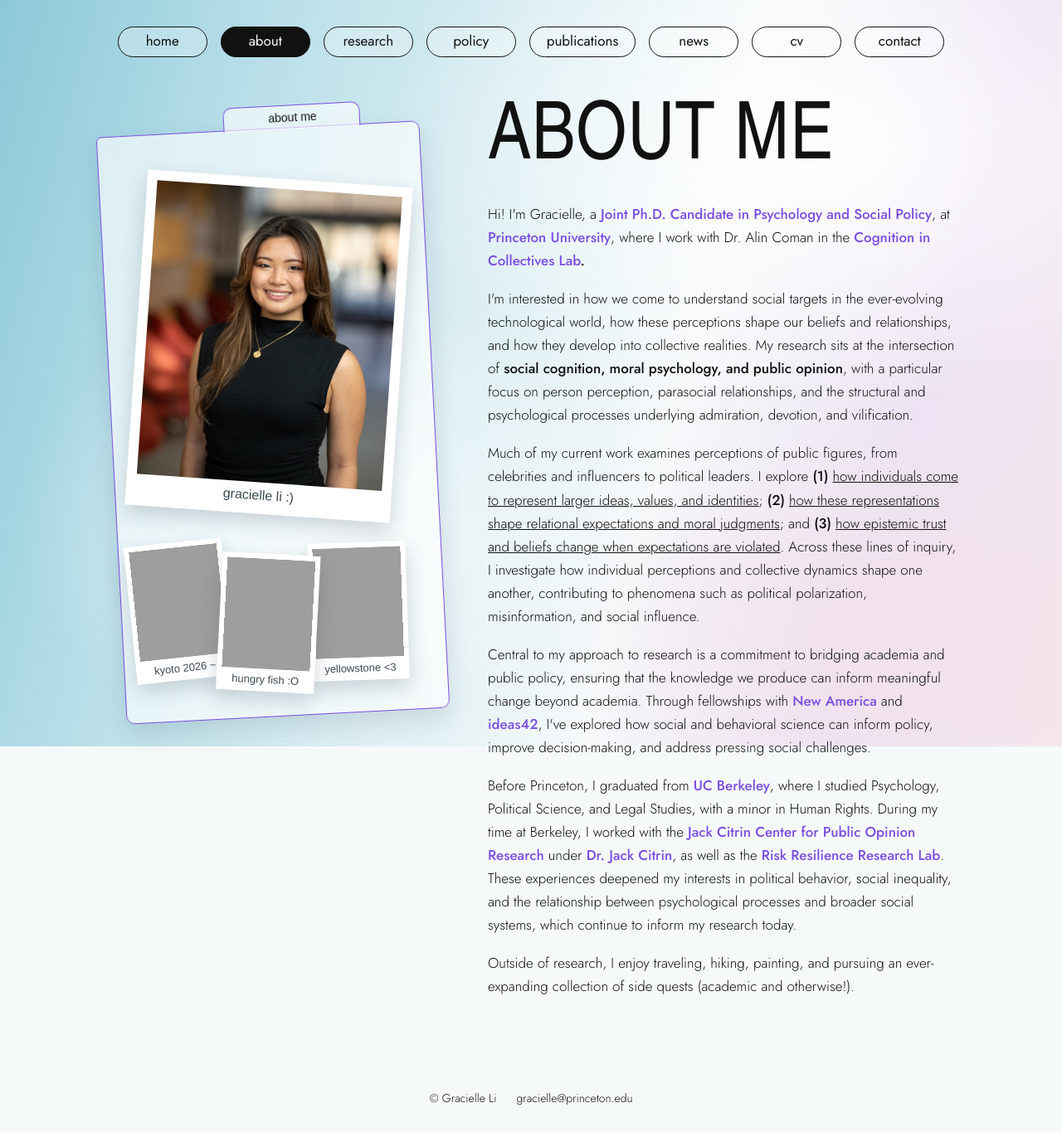
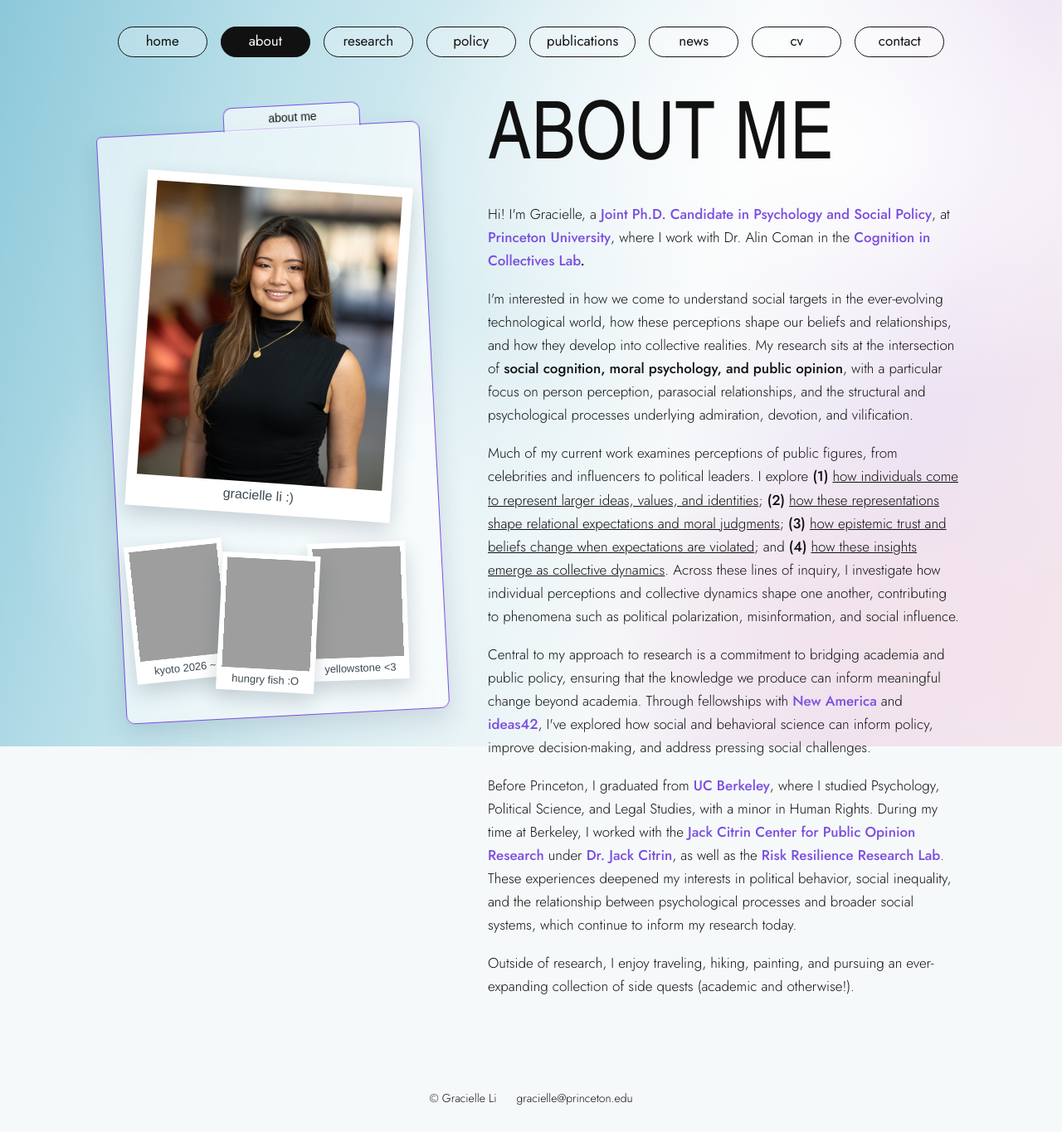
Before and after one commit to gracielleli/gracielleli.github.io, a Jekyll site: the page built from about.html, in a window 1280 px wide. Shown: the whole page at 83% size. Built offline with Jekyll 4.4.1, drawn with Linux system fonts in a browser that asks for light colours; some web fonts are replaced; grey boxes are pictures that could not be loaded.

Commit message:
Update about.html

```diff
--- a/about.html
+++ b/about.html
@@ -34,7 +34,7 @@ nav: about
     <p>I'm interested in how we come to understand social targets in the ever-evolving technological world, how these perceptions shape our beliefs and relationships, and how they develop into collective realities.
       My research sits at the intersection of <strong>social cognition, moral psychology, and public opinion</strong>, with a particular focus on person perception, parasocial relationships, and the structural and psychological processes underlying admiration, devotion, and vilification.</p>
     <p>Much of my current work examines perceptions of public figures, from celebrities and influencers to political leaders.
-      I explore <strong>(1)</strong> <u>how individuals come to represent larger ideas, values, and identities</u>; <strong>(2)</strong> <u>how these representations shape relational expectations and moral judgments</u>; and <strong>(3)</strong> <u>how epistemic trust and beliefs change when expectations are violated</u>. Across these lines of inquiry, I investigate how individual perceptions and collective dynamics shape one another, contributing to phenomena such as political polarization, misinformation, and social influence.</p>    <p>Central to my approach to research is a commitment to bridging academia and public policy, ensuring that the knowledge we produce can inform meaningful change beyond academia. Through fellowships with <a href="https://www.newamerica.org/" target="_blank" rel="noopener"><strong>New America</strong></a> and <a href="https://www.ideas42.org/" target="_blank" rel="noopener"><strong>ideas42</strong></a>, I've explored how social and behavioral science can inform policy, improve decision-making, and address pressing social challenges.</p>
+      I explore <strong>(1)</strong> <u>how individuals come to represent larger ideas, values, and identities</u>; <strong>(2)</strong> <u>how these representations shape relational expectations and moral judgments</u>; <strong>(3)</strong> <u>how epistemic trust and beliefs change when expectations are violated</u>; and <strong>(4)</strong> <u>how these insights emerge as collective dynamics</u>. Across these lines of inquiry, I investigate how individual perceptions and collective dynamics shape one another, contributing to phenomena such as political polarization, misinformation, and social influence.</p>    <p>Central to my approach to research is a commitment to bridging academia and public policy, ensuring that the knowledge we produce can inform meaningful change beyond academia. Through fellowships with <a href="https://www.newamerica.org/" target="_blank" rel="noopener"><strong>New America</strong></a> and <a href="https://www.ideas42.org/" target="_blank" rel="noopener"><strong>ideas42</strong></a>, I've explored how social and behavioral science can inform policy, improve decision-making, and address pressing social challenges.</p>
 <p>Before Princeton, I graduated from <a href="https://www.berkeley.edu" target="_blank" rel="noopener"><strong>UC Berkeley</strong></a>, where I studied Psychology, Political Science, and Legal Studies, with a minor in Human Rights.
 During my time at Berkeley, I worked with the<strong><a href="https://citrincenter.berkeley.edu/" target="_blank" rel="noopener"> Jack Citrin Center for Public Opinion Research</a></strong> under <a href="https://citrincenter.berkeley.edu/about/" target="_blank" rel="noopener"><strong>Dr. Jack Citrin</strong></a>, as well as the <a href="https://risk-resilience.berkeley.edu/" target="_blank" rel="noopener"><strong>Risk Resilience Research Lab</strong></a>. These experiences deepened my interests in political behavior, social inequality, and the relationship between psychological processes and broader social systems, which continue to inform my research today.</p>
 <p>Outside of research, I enjoy traveling, hiking, painting, and pursuing an ever-expanding collection of side quests (academic and otherwise!).</p>
```
